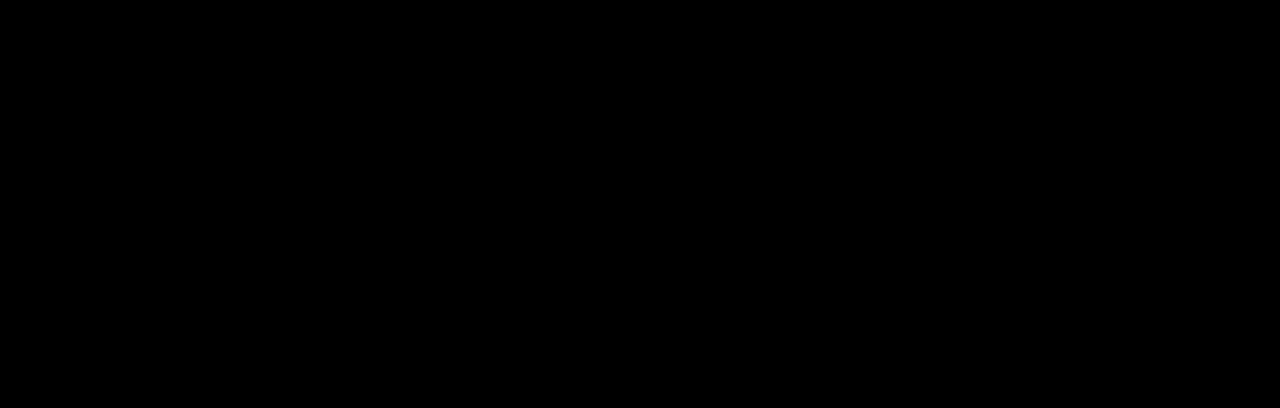
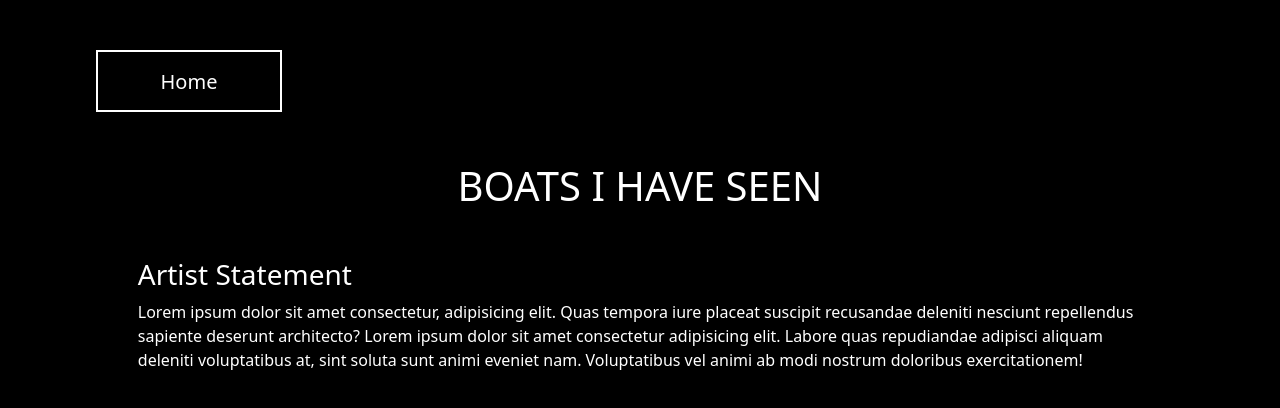
Before and after one commit to joshswgit/bihs-v2, a React (Create React App) app: page /statement in a window 1280 px wide. Before the commit this address had no page. Shown: the top 408 px of the page. Built offline with nearby package versions, Linux system fonts and the light colour scheme.

Commit message:
Added statement page

```diff
--- a/src/App.js
+++ b/src/App.js
@@ -1,6 +1,7 @@
 import IndexPage from './pages/IndexPage';
 import { BrowserRouter, Routes, Route } from 'react-router-dom';
 import VideoPage from './pages/VideoPage';
+import StatementPage from './pages/StatementPage';
 import './pages/indexPage.css';
 
 
@@ -10,6 +11,7 @@
         <Routes>
           <Route path='/' element={  <IndexPage /> } />
           <Route path='/index' element={<VideoPage />} />
+          <Route path='/statement' element={<StatementPage />} />
         </Routes>
     </BrowserRouter>
   );
--- a/src/pages/IndexPage.js
+++ b/src/pages/IndexPage.js
@@ -1,11 +1,10 @@
-import React,{useEffect, useState } from 'react'
+import React,{useEffect, useState } from 'react';
 
 import { FaAngleLeft,FaAngleRight } from "react-icons/fa";
 import "./indexPage.css"
 import ReactPlayer from 'react-player'
 import { NavLink } from 'react-router-dom';
 import Videos from '../component/Video/VideoApi';
-
 
 import Modal from 'react-bootstrap/Modal';
 
@@ -154,8 +153,8 @@
     <div className='d-flex align-items-center justify-content-center button_one position-relative' style={{ height:"70vh" }}>
             <a type='button' class='play-button' onClick={()=>{setShow(true); handleShow()}}>Play</a>
       <NavLink to='/index' className="ms-4">Index</NavLink>
-      <NavLink  className="self_item_statement" onClick={() => { setModalShow(true)}}>Statement</NavLink>
-
+      <NavLink to='/statement' className="self_item_statement">Statement</NavLink>
+      {/* <NavLink  className="self_item_statement" onClick={() => { setModalShow(true)}}>Statement</NavLink> */}
     </div>
     <MyVerticallyCenteredModal  show={modalShow}  onHide={() => setModalShow(false)} />
   {
--- /dev/null
+++ b/src/pages/StatementPage.js
@@ -0,0 +1,32 @@
+import React,{useEffect, useState } from 'react';
+import { NavLink } from 'react-router-dom';
+
+import "./indexPage.css"
+
+export default function StatementPage() {
+
+return (
+<>
+  <div className="video_page_section">
+      <div className="container">
+          <div className="video_page_inner">
+              <div className="video_header d-flex justify-content-between">
+                  <div className="button_one">
+                      <NavLink to="/">Home</NavLink>
+                  </div>
+              </div>
+              <div className="video_body">
+                  <h1 className="text-center mb-5">BOATS I HAVE SEEN</h1>
+                  <div className="video_list">
+                  <div className="video_item" style={{padding: "0 5% 0 5%", color: 'white'}}>
+                     <h3>Artist Statement</h3>
+                     <p>Lorem ipsum dolor sit amet consectetur, adipisicing elit. Quas tempora iure placeat suscipit recusandae deleniti nesciunt repellendus sapiente deserunt architecto? Lorem ipsum dolor sit amet consectetur adipisicing elit. Labore quas repudiandae adipisci aliquam deleniti voluptatibus at, sint soluta sunt animi eveniet nam. Voluptatibus vel animi ab modi nostrum doloribus exercitationem!</p>
+                  </div>
+                  </div>
+              </div>
+          </div>
+      </div>
+  </div>
+</>
+)
+}
```
